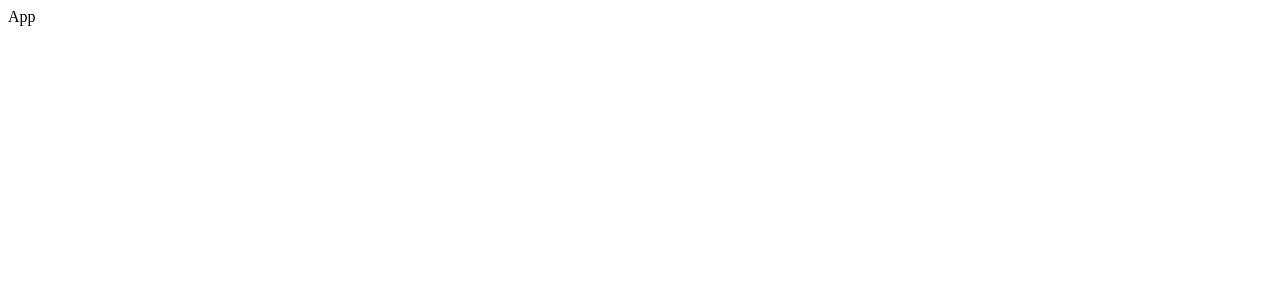
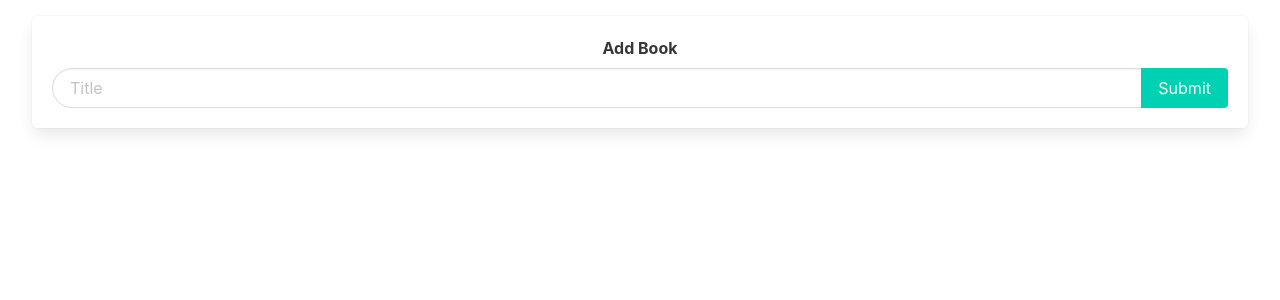
Before and after one commit to Gerti05/books, a React (Create React App) app: page / in a window 1280 px wide. Shown: the top 300 px of the page. Built offline with nearby package versions, Linux system fonts and the light colour scheme.

Commit message:
Added create book component.

```diff
--- a/package.json
+++ b/package.json
@@ -6,6 +6,7 @@
     "@testing-library/jest-dom": "^5.16.5",
     "@testing-library/react": "^13.4.0",
     "@testing-library/user-event": "^13.5.0",
+    "bulma": "^0.9.4",
     "react": "^18.2.0",
     "react-dom": "^18.2.0",
     "react-scripts": "5.0.1",
--- a/src/App.js
+++ b/src/App.js
@@ -1,5 +1,23 @@
+import { useState } from "react";
+import BookCreate from "./components/BookCreate";
+
+let bookID = 0;
+
 function App() {
-  return <div>App</div>;
+  const [books, setBooks] = useState([]);
+
+  const createBook = (title) => {
+    const updateBooks = [...books, { id: bookID++, title: title }];
+
+    setBooks(updateBooks);
+    console.log(books);
+  };
+
+  return (
+    <div className="container is-fluid">
+      <BookCreate onCreate={createBook} />
+    </div>
+  );
 }
 
 export default App;
--- /dev/null
+++ b/src/components/BookCreate.js
@@ -0,0 +1,37 @@
+import { useState } from "react";
+
+function BookCreate({ onCreate }) {
+  const [title, setTitle] = useState("");
+
+  const handleSubmit = (e) => {
+    e.preventDefault();
+    onCreate(title);
+    setTitle("");
+  };
+
+  const handleChange = (e) => {
+    setTitle(e.target.value);
+  };
+
+  return (
+    <form className="box mt-4" onSubmit={handleSubmit}>
+      <label className="label has-text-centered">Add Book</label>
+      <div className="field has-addons">
+        <div className="control is-expanded">
+          <input
+            className="input is-rounded"
+            type="text"
+            placeholder="Title"
+            onChange={handleChange}
+            value={title}
+          ></input>
+        </div>
+        <div className="control">
+          <button className="button is-primary">Submit</button>
+        </div>
+      </div>
+    </form>
+  );
+}
+
+export default BookCreate;
--- a/src/index.js
+++ b/src/index.js
@@ -1,6 +1,7 @@
 import React from "react";
 import ReactDOM from "react-dom/client";
 import App from "./App";
+import "bulma/css/bulma.css";
 
 const el = document.getElementById("root");
 const root = ReactDOM.createRoot(el);
```
Also changed, not shown: src/components/BookEdit.js (added, +7 -0 lines), src/components/BookList.js (added, +7 -0 lines), src/components/BookShow.js (added, +7 -0 lines), 1 other file (tests, documents, lock files or other folders).
